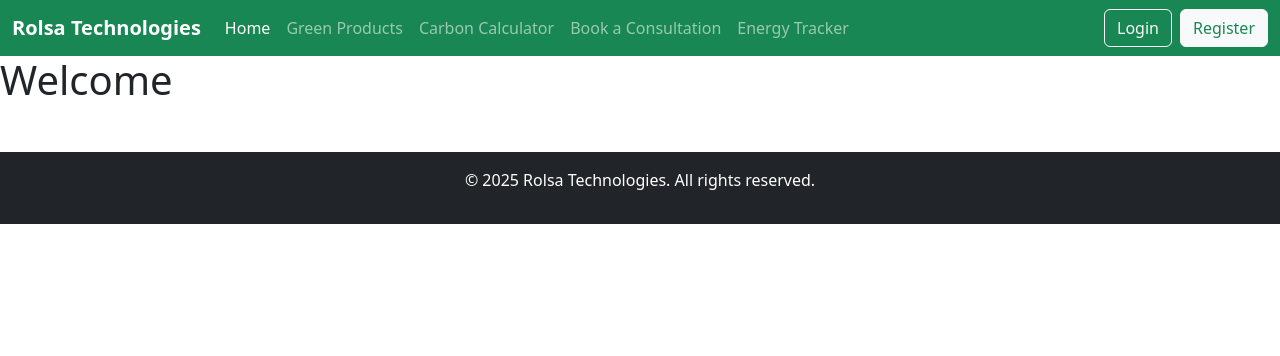
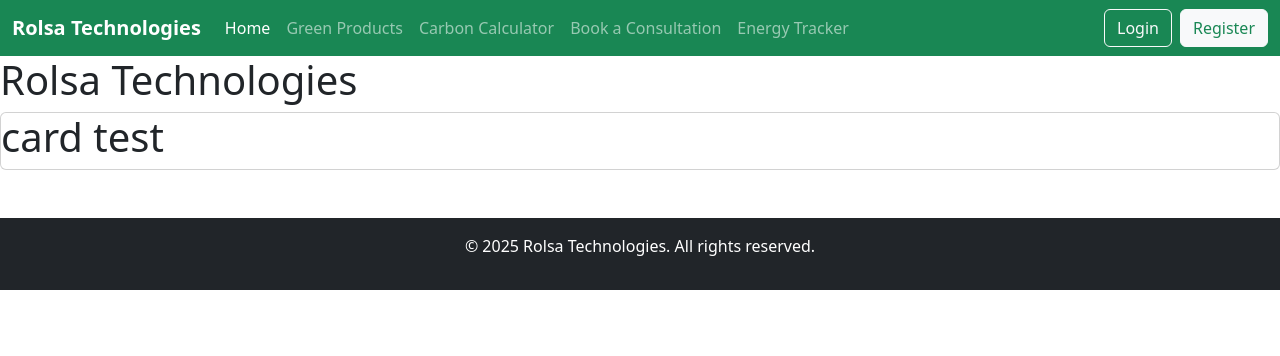
Before and after one commit to toleratedT-web/eco-site, a Flask app: page / in a window 1280 px wide. Shown: the top 356 px of the page. Run offline with Flask 3, Linux system fonts and the light colour scheme.

Commit message:
updated home

```diff
--- a/app/templates/home.html
+++ b/app/templates/home.html
@@ -4,5 +4,9 @@
     <title>Rolsa Technologies</title>
 
 
-    <h1>Welcome</h1>
+    <h1>Rolsa Technologies</h1>
+
+    <div class="card">
+        <h1>card test</h1>
+    </div>
 {% endblock %}
```
